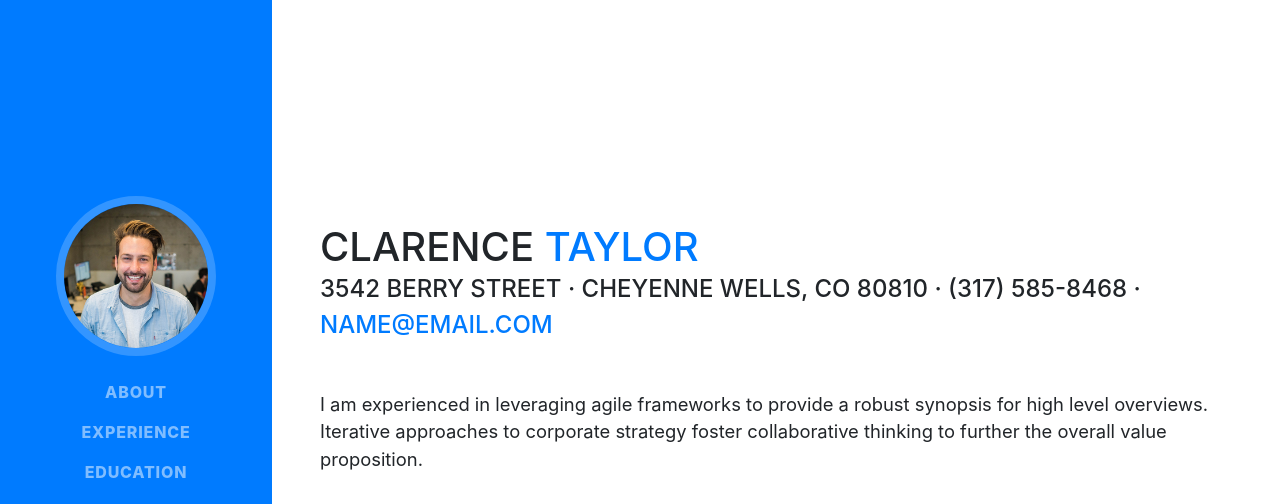
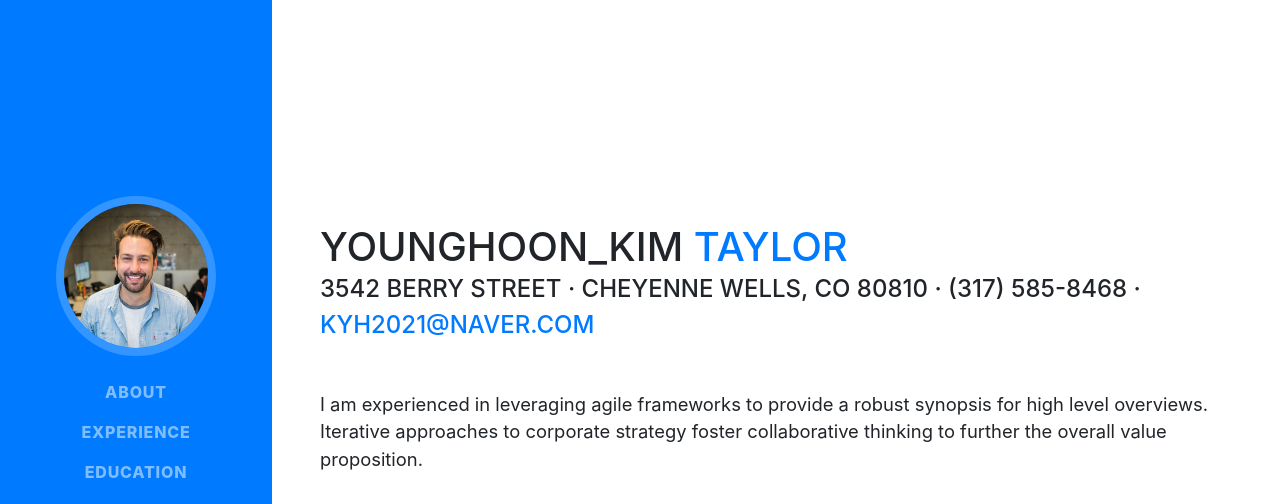
Before and after one commit to kimyounghoon93/busanteam.github.io, a website with bundled scripts: page index.html in a window 1280 px wide. Shown: the top 504 px of the page. Built offline with nearby package versions, Linux system fonts and the light colour scheme; a web font is replaced by a local one.

Commit message:
change index.html

```diff
--- a/index.html
+++ b/index.html
@@ -63,11 +63,11 @@
 
       <section class="resume-section p-3 p-lg-5 d-flex d-column" id="about">
         <div class="my-auto">
-          <h1 class="mb-0">Clarence
+          <h1 class="mb-0">Younghoon_Kim
             <span class="text-primary">Taylor</span>
           </h1>
           <div class="subheading mb-5">3542 Berry Street · Cheyenne Wells, CO 80810 · (317) 585-8468 ·
-            <a href="mailto:name@email.com">name@email.com</a>
+            <a href="mailto:kyh2021@naver.com">kyh2021@naver.com</a>
           </div>
           <p class="lead mb-5">I am experienced in leveraging agile frameworks to provide a robust synopsis for high level overviews. Iterative approaches to corporate strategy foster collaborative thinking to further the overall value proposition.</p>
           <div class="social-icons">
```
